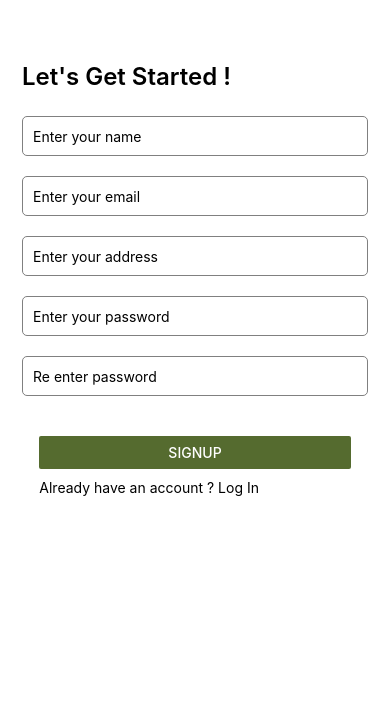
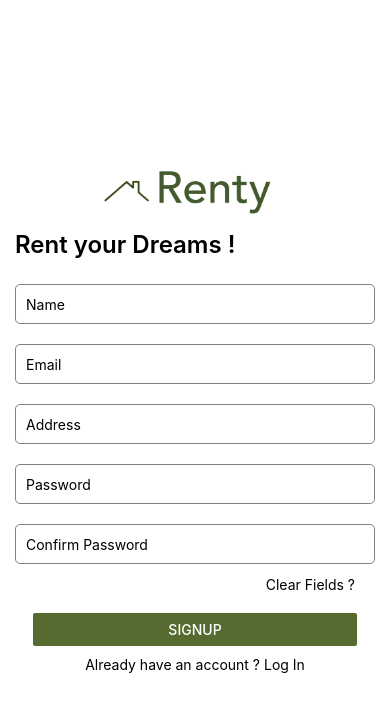
Before and after one commit to zuni090/Rental-App, a React Native app: screen /Signup in a window 390 px wide. Shown: the top 712 px of the page. Built offline with nearby package versions, Linux system fonts and the light colour scheme.

Commit message:
All Pages Set, except Async Storage

```diff
--- a/components/Apartment.tsx
+++ b/components/Apartment.tsx
@@ -25,7 +25,7 @@ function Apartment(item: roomsType) {
             <Text style={styles.price}>{item.details.price}/month</Text>
           </View>
           <View style={styles.arrow}>
-            <Ionicons name="arrow-forward" size={28} color="#000" />
+            <Ionicons name="arrow-forward" size={28} color="#253529" />
           </View>
         </View>
       </View>
--- a/components/ApartmentsList.tsx
+++ b/components/ApartmentsList.tsx
@@ -33,7 +33,7 @@ function ApartmentsList({ apartmentsListData, title }: apartmentsListType) {
   const renderItem: ListRenderItem<roomsType> = ({ item }) => <Apartment {...item}/>;
 
   return (
-    <SafeAreaView style={{ flex: 1 , marginVertical:10 }}>
+    <SafeAreaView style={{ flex: 1 , marginVertical:1 }}>
       <View style={styles.container}>
         <View>
           <Text style={styles.heading}>{title}</Text>
@@ -69,18 +69,18 @@ export default ApartmentsList;
 
 const styles = StyleSheet.create(({
   container: {
-    margin: 22,
+    margin: 15,
     flex: 1,
   },
   heading: {
     fontSize: 24,
     fontWeight: '600',
-    marginBottom: 15,
+    marginBottom: 5,
   },
   filterContainer: {
     flexDirection: 'row',
     alignItems: 'center',
-    marginBottom: 10,
+    marginBottom:12,
   },
   input: {
     flex: 1,
--- a/package.json
+++ b/package.json
@@ -9,6 +9,7 @@
   "dependencies": {
     "@expo/metro-runtime": "~3.2.1",
     "@expo/vector-icons": "^14.0.0",
+    "@react-native-async-storage/async-storage": "^1.23.1",
     "@react-native-community/datetimepicker": "8.0.1",
     "@react-navigation/bottom-tabs": "^6.3.2",
     "@react-navigation/native": "^6.0.11",
--- a/screens/Details.tsx
+++ b/screens/Details.tsx
@@ -62,7 +62,7 @@ function Details() {
               <View style={styles.icons}>
                 <View style={styles.round}>
                   <Pressable onPress={() => navigation.goBack()}>
-                    <MaterialIcons style={styles.backarrow} name="arrow-back-ios" color="black" size={16}/>
+                    <MaterialIcons style={styles.backarrow} name="arrow-back-ios" color="#253529" size={16}/>
                   </Pressable>
                 </View>
                 <View style={styles.round}>
@@ -108,7 +108,7 @@ function Details() {
         <View>
           <Text style={styles.price}>{apartmentDetails.details.price}/month</Text>
         </View>
-        <View>
+        <View >
           {isBooked
           ? <Text style={styles.bookedText}>Booked Successfully</Text>
           : <TouchableOpacity onPress={onBookHandler} activeOpacity={0.8}>
--- a/screens/Home.tsx
+++ b/screens/Home.tsx
@@ -2,6 +2,7 @@ import { useEffect } from 'react';
 import * as Updates from 'expo-updates';
 import ApartmentsList from '../components/ApartmentsList';
 import apartmentsListData from '../Data/apartments';
+import { Dimensions, StyleSheet, Text, View , Image } from 'react-native';
 
 function Home() {
   // const [isUpdate, setUpdate] = useState(false);
@@ -21,8 +22,34 @@ function Home() {
     checkForUpdates();
   }, []);
   return (
+    <>
+    <View style={styles.logoview}>
+        <Image source={require("../assets/img.png")} style={styles.logo} />
+    </View>
+    <View style={styles.divider} />
     <ApartmentsList apartmentsListData = {apartmentsListData} title = 'Find your stay!'/>
+    </>
+
   );
 }
 
 export default Home;
+const styles = StyleSheet.create({
+  logo:{
+    alignSelf:'center',
+    height:100,
+    width:100,
+    resizeMode:'contain',
+},
+logoview:{
+    height:'auto',
+    width:"100%",
+},
+divider: {
+  width: '100%',
+  height: 1,
+  backgroundColor: '#ddd', // Divider color
+  marginVertical: 0,
+},
+
+});
--- a/screens/Login.tsx
+++ b/screens/Login.tsx
@@ -1,4 +1,4 @@
-import { Pressable, SafeAreaView, TextInput, Button, StyleSheet, Text, View ,Image} from 'react-native';
+import { Pressable, SafeAreaView, TextInput, Button, StyleSheet, Text, View ,Image , ToastAndroid , KeyboardAvoidingView , ScrollView } from 'react-native';
 import React from 'react';
 import { useEffect, useState } from 'react';
 
@@ -8,21 +8,39 @@ function Login({ navigation }: { navigation: any }) {
     const [password, setPassword] = useState<any>('');
 
     const handlelogin = () => {
-        navigation.navigate('Bottomtabs')
+        if (!email ||  !password) {
+            ToastAndroid.show('Please fill in all fields!', ToastAndroid.LONG);
+            return;
         }
+
+            // Store data in AsyncStorage (assuming you want to store user data)
+            try {
+            //await AsyncStorage.setItem('@userData', JSON.stringify(userData));
+            ToastAndroid.show('Login successful!', ToastAndroid.LONG);
+                setPassword("");
+                setEmail("");
+            navigation.navigate('Bottomtabs'); // Navigate to Login screen
+            } catch (error) {
+            console.error('Error saving data:', error);
+            ToastAndroid.show('An error occurred. Please try again.', ToastAndroid.LONG);
+            }
+        };
 
     const handlesignup = () => {
         navigation.navigate('Signup')
     }
     return (
+        <KeyboardAvoidingView behavior="padding" style={styles.container}>
+            <ScrollView showsVerticalScrollIndicator={false}>
                 <SafeAreaView style={{ flex: 1, marginVertical: 10 }}>
                     <View style={styles.container}>
                         <View style={styles.logoview}>
                             <Image source={require("../assets/img.png")} style={styles.logo} />
                         </View>
+                        <Text style={styles.heading}>Welcome Back,</Text>
                         <TextInput
                             style={styles.input}
-                    placeholder="Enter your email"
+                            placeholder="Email"
                             placeholderTextColor={'black'}
                             value={email}
                             onChangeText={setEmail}
@@ -30,7 +48,7 @@ function Login({ navigation }: { navigation: any }) {
                         />
                         <TextInput
                             style={styles.input}
-                    placeholder="Enter your password"
+                            placeholder="Password"
                             placeholderTextColor={'black'}
                             value={password}
                             onChangeText={setPassword}
@@ -39,11 +57,15 @@ function Login({ navigation }: { navigation: any }) {
                         <View style={styles.button}>
                             <Button title="Login" onPress={handlelogin} color="#556b2f" />
                             <Pressable onPress={handlesignup}>
-                        <Text style={styles.text}>Don't have an account ?                       Sign Up</Text>
+                                <View style={styles.textView}>
+                                <Text style={styles.text}>Don't have an account? Sign Up</Text>
+                                </View>
                             </Pressable>
                         </View>
                     </View>
                 </SafeAreaView>
+            </ScrollView>
+        </KeyboardAvoidingView>
     )
 }
 
@@ -51,8 +73,9 @@ export default Login
 
 const styles = StyleSheet.create({
     container: {
-        margin: 22,
+        margin: 1,
         flex: 1,
+        paddingHorizontal:15
     },
     input: {
         height: 40,
@@ -83,4 +106,14 @@ const styles = StyleSheet.create({
         width:"100%",
         marginBottom:50,
     },
+    heading: {
+        marginTop:2,
+        fontSize: 24,
+        fontWeight: '600',
+        marginBottom: 5,
+    },
+    textView:{
+        justifyContent:"center",
+        alignItems:"center"
+    },
 })
--- a/screens/Profile.tsx
+++ b/screens/Profile.tsx
@@ -1,23 +1,26 @@
 import React from 'react';
-import { Button, StyleSheet, Text, View, Image } from 'react-native';
+import { Button, StyleSheet, Text, View, Image , ToastAndroid } from 'react-native';
 
 function Profile({navigation}: {navigation: any}) {
 
-  const handlelogout = () =>{
+  const handlelogout = () =>{;
+    ToastAndroid.show('Logged off Successfully!', ToastAndroid.LONG);
     navigation.navigate('Login')
 
 }
   // Example user data
   const user = {
-    name: 'John Doe',
-    email: 'john.doe@example.com',
-    address: '123 Main St, Anytown, USA',
-    phone: '(123) 456-7890',
+    name: 'Muhammad Zunique',
+    email: 'zunique@gmail.com',
+    address: 'Block 13D-1, House # L-92, Gulshan Iqbal, Karachi',
     image: 'https://via.placeholder.com/150', // Placeholder image URL
   };
 
   return (
     <View style={styles.container}>
+      <View style={styles.logoview}>
+          <Image source={require("../assets/img.png")} style={styles.logo} />
+      </View>
       <Image source={{ uri: user.image }} style={styles.profileImage} />
       <Text style={styles.heading}>{user.name}</Text>
       <View style={styles.divider} />
@@ -31,12 +34,11 @@ function Profile({navigation}: {navigation: any}) {
           <Text style={styles.label}>Address:</Text>
           <Text style={styles.info}>{user.address}</Text>
         </View>
-        <View style={styles.infoBox}>
-          <Text style={styles.label}>Phone:</Text>
-          <Text style={styles.info}>{user.phone}</Text>
-        </View>
       </View>
-      <Button title="Logout" onPress={handlelogout} color="#556b2f" />
+      <View style={styles.logoutBtn}>
+      <Button title="Logout ?" onPress={handlelogout} color="#800000" />
+      </View>
+
     </View>
   );
 }
@@ -51,14 +53,34 @@ const styles = StyleSheet.create({
     padding: 20,
     backgroundColor: 'white', // Light background color
   },
+  logo:{
+    alignSelf:'center',
+    height:200,
+    width:200,
+    resizeMode:'contain',
+},
+logoview:{
+    top:8,
+    height:'auto',
+    width:"100%",
+    marginBottom:0,
+},
   profileImage: {
     width: 150,
     height: 150,
     borderRadius: 75, // This makes the image circular
-    marginBottom: 20,
+    marginBottom: 10,
+  },
+  logoutBtn:{
+    marginTop:20,
+    alignItems:"flex-end",
+    justifyContent:"flex-end",
+    marginLeft:"auto",
+    paddingHorizontal:25
   },
   infoContainer: {
     alignItems: 'flex-start',
+    marginHorizontal:35
   },
   infoBox: {
     flexDirection: 'row',
--- a/screens/Signup.tsx
+++ b/screens/Signup.tsx
@@ -1,4 +1,4 @@
-import { Pressable,SafeAreaView, TextInput, Button, StyleSheet, Text, View } from 'react-native';
+import { Pressable,SafeAreaView, TextInput, Button, StyleSheet,Image, Text, View , ToastAndroid , KeyboardAvoidingView , ScrollView } from 'react-native';
 import { useEffect, useState } from 'react';
 import React from 'react';
 
@@ -9,21 +9,64 @@ function Signup({ navigation }: { navigation: any }) {
     const [password, setPassword] = useState<any>('');
     const [repassword, setRepassword] = useState<any>('');
 
-    const handlesignup = () => {
-        navigation.navigate('Login')
+    const handleSignup = async () => {
+        // Input validation
+        if (!name || !email || !address || !password || !repassword) {
+          ToastAndroid.show('Please fill in all fields!', ToastAndroid.LONG);
+          return;
         }
+
+        if (password !== repassword) {
+          ToastAndroid.show('Passwords do not match!', ToastAndroid.LONG);
+          return;
+        }
+
+        // Store data in AsyncStorage (assuming you want to store user data)
+        try {
+          const userData = {
+            name,
+            email,
+            address,
+          };
+          //await AsyncStorage.setItem('@userData', JSON.stringify(userData));
+          ToastAndroid.show('Signup successful!', ToastAndroid.LONG);
+            setName("");
+            setAddress("");
+            setPassword("");
+            setRepassword("");
+            setEmail("");
+          navigation.navigate('Login'); // Navigate to Login screen
+        } catch (error) {
+          console.error('Error saving data:', error);
+          ToastAndroid.show('An error occurred. Please try again.', ToastAndroid.LONG);
+        }
+      };
 
     const handlelogin = () => {
         navigation.navigate('Login')
     }
 
+
+    const clearFields = () => {
+        setName("");
+        setAddress("");
+        setPassword("");
+        setRepassword("");
+        setEmail("");
+    }
+
+
     return (
-        <SafeAreaView style={{ flex: 1, marginVertical: 10 }}>
-            <View style={styles.container}>
-                <Text style={styles.heading}>Let's Get Started !</Text>
+        <KeyboardAvoidingView behavior="padding" style={styles.container}>
+      <ScrollView showsVerticalScrollIndicator={false}>
+        <SafeAreaView>
+          <View style={styles.logoview}>
+            <Image source={require("../assets/img.png")} style={styles.logo} />
+          </View>
+          <Text style={styles.heading}>Rent your Dreams !</Text>
           <TextInput
             style={styles.input}
-                    placeholder="Enter your name"
+            placeholder="Name"
             placeholderTextColor={'black'}
             value={name}
             onChangeText={setName}
@@ -31,7 +74,7 @@ function Signup({ navigation }: { navigation: any }) {
           />
           <TextInput
             style={styles.input}
-                    placeholder="Enter your email"
+            placeholder="Email"
             placeholderTextColor={'black'}
             value={email}
             onChangeText={setEmail}
@@ -39,7 +82,7 @@ function Signup({ navigation }: { navigation: any }) {
           />
           <TextInput
             style={styles.input}
-                    placeholder="Enter your address"
+            placeholder="Address"
             placeholderTextColor={'black'}
             value={address}
             onChangeText={setAddress}
@@ -47,7 +90,7 @@ function Signup({ navigation }: { navigation: any }) {
           />
           <TextInput
             style={styles.input}
-                    placeholder="Enter your password"
+            placeholder="Password"
             placeholderTextColor={'black'}
             value={password}
             onChangeText={setPassword}
@@ -55,20 +98,28 @@ function Signup({ navigation }: { navigation: any }) {
           />
           <TextInput
             style={styles.input}
-                    placeholder="Re enter password"
+            placeholder="Confirm Password"
             placeholderTextColor={'black'}
             value={repassword}
             onChangeText={setRepassword}
             secureTextEntry={true}
           />
+          <Pressable onPress={clearFields}>
+              <View style={styles.clearTextView}>
+                <Text style={styles.ClearText}>Clear Fields ?</Text>
+              </View>
+            </Pressable>
           <View style={styles.button}>
-                    <Button title="Signup" onPress={handlesignup} color="#556b2f"  />
-                    <Pressable onPress={handlelogin}>
+            <Button title="Signup" onPress={handleSignup} color="#556b2f" />
+            <Pressable onPress={() => navigation.navigate('Login')}>
+              <View style={styles.textView}>
                 <Text style={styles.text}>Already have an account ? Log In</Text>
+              </View>
             </Pressable>
           </View>
-            </View>
         </SafeAreaView>
+      </ScrollView>
+    </KeyboardAvoidingView>
     )
 }
 
@@ -76,14 +127,30 @@ export default Signup
 
 const styles = StyleSheet.create({
     container: {
-        margin: 22,
         flex: 1,
+        paddingHorizontal:15
     },
     heading: {
-        marginTop:30,
+        marginTop:5,
         fontSize: 24,
         fontWeight: '600',
         marginBottom: 15,
+    },
+    textView:{
+        justifyContent:"center",
+        alignItems:"center"
+    },
+    logoview:{
+        top:90,
+        height:'auto',
+        width:"100%",
+        marginBottom:25,
+    },
+    logo:{
+        alignSelf:'center',
+        height:200,
+        width:200,
+        resizeMode:'contain',
     },
     input: {
         height: 40,
@@ -95,11 +162,19 @@ const styles = StyleSheet.create({
         borderRadius: 5
     },
     button:{
-        marginTop:30,
+        marginTop:20,
         width:"90%",
         alignSelf:'center',
     },
+    clearTextView:{
+        justifyContent:"center",
+        alignItems:"flex-end",
+        paddingHorizontal:20
+    },
     text:{
         marginTop:10,
+    },
+    ClearText:{
+        marginTop:2,
     }
 })
--- a/screens/WishList.tsx
+++ b/screens/WishList.tsx
@@ -1,5 +1,5 @@
 import React, { useContext } from 'react';
-import { View, Text, StyleSheet } from 'react-native';
+import { View, Text, StyleSheet, Image } from 'react-native';
 import rooms from '../Data/apartments';
 import { WishListContext } from '../context/wishlistcontext';
 import ApartmentsList from '../components/ApartmentsList';
@@ -9,16 +9,22 @@ function WishList() {
   const wishListData = rooms.filter((room) => wishListContext.wishListIds.includes(room.id));
 
   return (
+    <>
+      <View style={styles.logoView}>
+        <Image source={require("../assets/img.png")} style={styles.logo} />
+      </View>
+      <View style={styles.divider} />
       <View style={styles.container}>
-      <Text style={styles.heading}>My Wishlist</Text>
         {wishListData.length > 0 ? (
-        <ApartmentsList apartmentsListData={wishListData} />
+          <ApartmentsList apartmentsListData={wishListData} title='My WishList' />
         ) : (
           <View style={styles.emptyContainer}>
             <Text style={styles.emptyText}>Your wishlist is empty</Text>
           </View>
         )}
       </View>
+    </>
+
   );
 }
 
@@ -29,11 +35,25 @@ const styles = StyleSheet.create({
     flex: 1,
     backgroundColor: '#fff',
   },
+  logo:{
+    alignSelf:'center',
+    height:100,
+    width:100,
+    resizeMode:'contain',
+},
+logoView:{
+  height:'auto',
+  width:"100%",
+},
   heading: {
     fontSize: 24,
     fontWeight: 'bold',
-    textAlign: 'center',
-    marginVertical: 30,
+  },
+  divider: {
+    width: '100%',
+    height: 1,
+    backgroundColor: '#ddd', // Divider color
+    marginVertical: 0,
   },
   emptyContainer: {
     flex: 1,
```
Also changed, not shown: 1 other file (tests, documents, lock files or other folders). Lines whose indentation alone changed are shown as unchanged.
